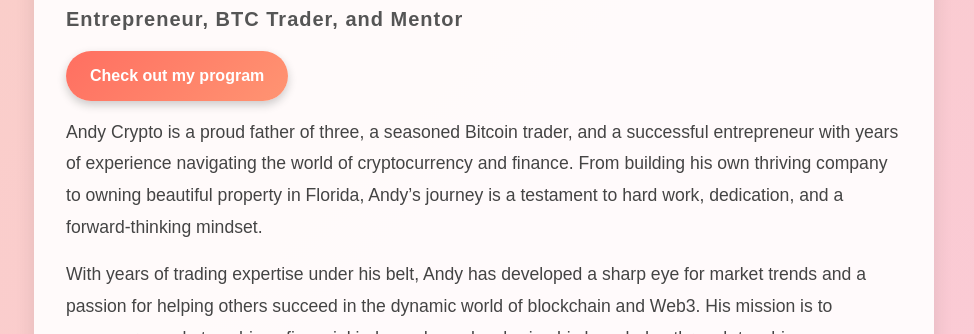
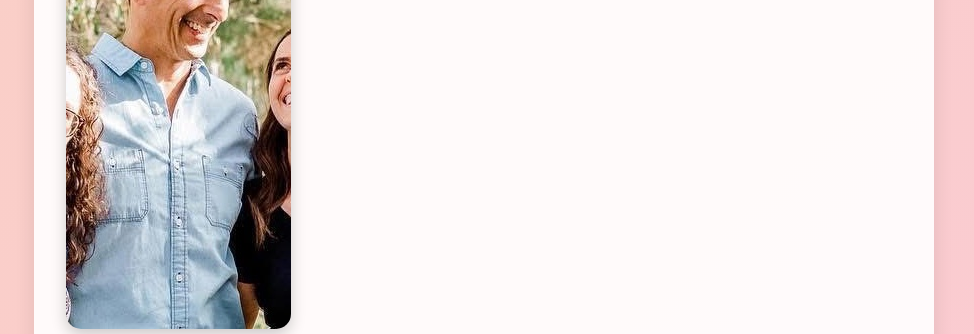
Before and after one commit to lewieville-br/CTR-Trades.github.io, a plain HTML site: page about.html in a window 1280 px wide. Shown: the part 165-499 px from the top of the page, without its empty margins (156-1130 px from the left). Drawn offline with Linux system fonts and the light colour scheme.

Commit message:
Update about.html

```diff
--- a/about.html
+++ b/about.html
@@ -9,7 +9,7 @@
 <body>
   <div class="container">
     <div class="profile">
-      <img class="profile-image" src="imgs/andy-profile1.jpg" alt="Andy Crypto">
+      <img class="profile-image" src="andy-profile1.jpg" alt="Andy Crypto">
       <div class="profile-info">
         <h1>Andy Crypto</h1>
         <h2>Entrepreneur, BTC Trader, and Mentor</h2>
```
